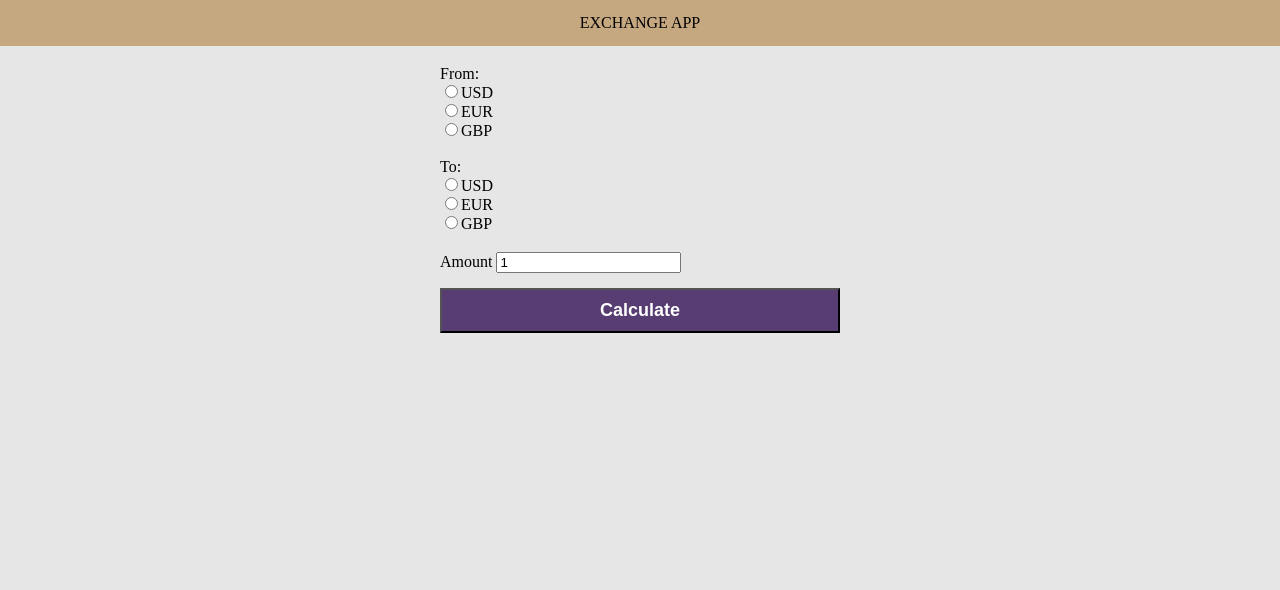
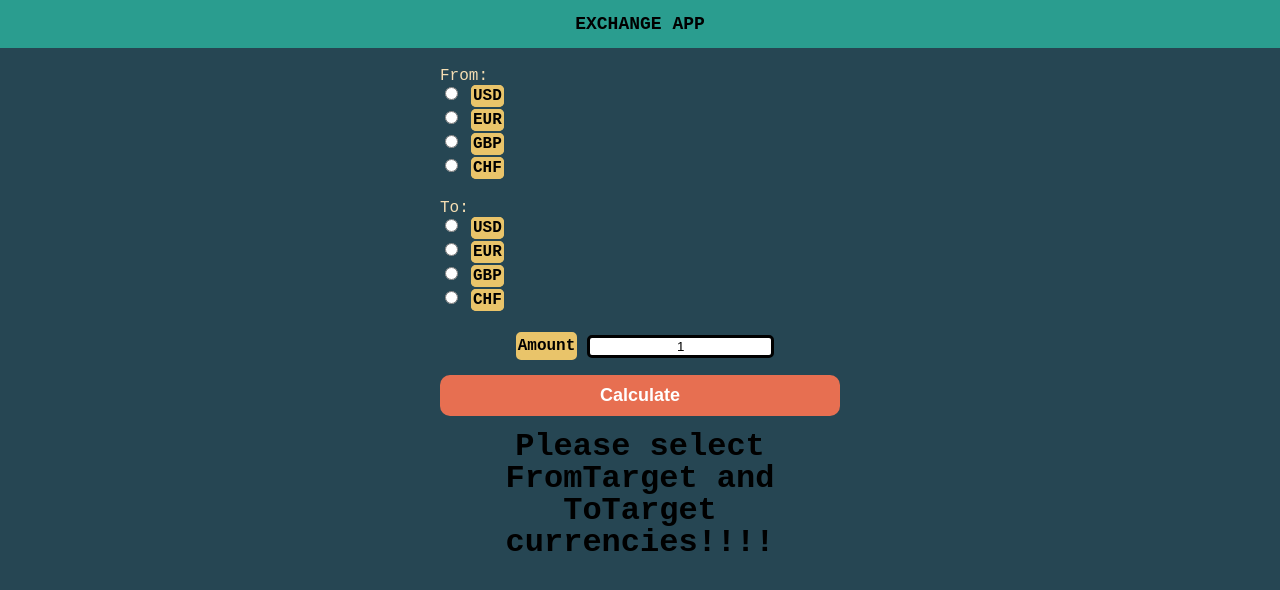
Before and after one commit to 76-Istanbul-Front-End-Bootcamp/odev_hafta-4-ecsabanci, a plain HTML site: page index.html in a window 1280 px wide. Both pictures are taken after a click on the element "Calculate". Drawn offline with Linux system fonts and the light colour scheme.

Commit message:
Ödev Tamamlandı.

```diff
--- a/index.html
+++ b/index.html
@@ -31,6 +31,6 @@
         </div>
     </div>
 
-    <script src="./script.js"></script>
+    <script src="./myscript.js"></script>
 </body>
 </html>
--- /dev/null
+++ b/myscript.js
@@ -0,0 +1,111 @@
+// datamizi tutalim
+const data = {
+    USD: {EUR: 0.82, GBP: 0.74, CHF: 0.89},
+    EUR: {USD: 1.23, GBP: 0.91, CHF: 1.08},
+    GBP: {USD: 1.35, EUR: 1.10, CHF: 1.18},
+    CHF: {USD: 1.13, EUR: 0.92, GBP: 0.84}
+};
+
+
+const currencyKeys = Object.keys(data);
+
+
+function createCurrencyElements(elements, root, inputName){
+
+    for(let i =0; i< elements.length; i++){
+
+        const currencyKeyDiv   = document.createElement("div");
+
+        const currencyKeyInput = document.createElement("input");
+
+        currencyKeyInput.setAttribute("type", "radio");
+
+        currencyKeyInput.setAttribute("name", inputName);
+
+        currencyKeyInput.setAttribute("id", inputName + elements[i]);
+
+        currencyKeyInput.setAttribute("value", elements[i]);
+
+
+        const currencyKeyLabel = document.createElement("label");
+
+        currencyKeyLabel.setAttribute("for", inputName + elements[i]);
+
+        currencyKeyLabel.textContent = elements[i];
+
+
+        currencyKeyDiv.appendChild(currencyKeyInput);
+        currencyKeyDiv.appendChild(currencyKeyLabel);
+
+
+        root.appendChild(currencyKeyDiv);
+    }
+}
+
+
+const parentEl = document.querySelector("#currency-box-from");
+const fromInputName = "currency_from";
+createCurrencyElements(currencyKeys, parentEl, fromInputName);
+
+
+const parentToEl = document.querySelector("#currency-box-to");
+const toInputName = "currency_to";
+createCurrencyElements(currencyKeys, parentToEl, toInputName);
+
+
+const calculateButton = document.querySelector("#calculate-button");
+
+calculateButton.addEventListener("click", function(){
+
+    let fromTarget = document.querySelector("input[name='currency_from']:checked");
+
+    let toTarget   = document.querySelector("input[name='currency_to']:checked");
+
+    const amount     = document.querySelector("input[name='amount']").value;
+
+    const currencyResult = document.querySelector("#currency-result");
+
+
+    if(fromTarget && toTarget){
+        fromTarget = fromTarget.value;
+        toTarget = toTarget.value;
+
+        if(fromTarget === toTarget){
+
+            currencyResult.innerHTML = " Please choose currencies different than each other...";
+
+
+        } else if(isNaN(Number(amount))){
+
+            currencyResult.innerHTML = "Please write a number for amount!!!";
+
+        } else {
+
+            const currentCurrencyObject = data[fromTarget];
+
+            const resultForOne = currentCurrencyObject[toTarget];
+
+            const result = amount * resultForOne;
+
+
+            currencyResult.innerHTML = amount + " " + fromTarget + " = " + result + " " + toTarget;
+        }
+    }
+    else {
+        if(!fromTarget && !toTarget){
+            currencyResult.innerHTML = "Please select FromTarget and ToTarget currencies!!!!"
+        }
+
+        else if(!fromTarget){
+            currencyResult.innerHTML = "Please select FromTarget currency!!!!"
+        }
+
+        else if(!toTarget){
+            currencyResult.innerHTML = "Please select ToTarget currency!!!!"
+        }
+
+    }
+
+
+
+ });
--- a/style.css
+++ b/style.css
@@ -49,13 +49,16 @@ table {
 
 /* OUR CSS */
 body {
-    background: #e6e6e6;
+    background: #264653;
+    font-family: 'Courier New', Courier, monospace;
 }
 
 header {
     text-align: center;
-    background: #c5a880;
+    background: #2a9d8f;
     padding: 15px 0;
+    font-weight: bold;
+    font-size: 18px;
 }
 
 .container {
@@ -65,10 +68,36 @@ header {
 
 .currency-box {
     margin: 20px 0;
+    color: wheat;
+}
+
+label {
+    border: 2px solid #e9c46a;
+    color: black;
+    font-weight: bold;
+    line-height: 1.5;
+    border-radius: 5px;
+    background: #e9c46a;
+    margin-right: 10px;
+    margin-left: 10px;
+    cursor: pointer;
+}
+
+input {
+    border: 3px solid;
+    border-radius: 5px;
+    text-align: center;
+}
+
+p {
+    color:wheat;
 }
 
 .currency-amount {
-    margin: 15px 0;
+    display: flex;
+    justify-content: center;
+    align-items: center;
+
 }
 
 .currency-calculate{
@@ -78,14 +107,25 @@ header {
 .currency-calculate button {
     width: 100%;
     padding: 10px;
-    background: #583d72;
+    background: #e76f51;
     color: #fff;
     font-weight: bold;
     font-size: 18px;
+    border-radius: 10px;
+    border: 0;
+    cursor: pointer;
 }
 
+.currency-calculate button:active {
+    transform: scale(0.98);
+}
 .currecy-result {
     font-size: 32px;
     text-align: center;
     font-weight: bold;
+
 }
+
+#amount {
+    cursor: default;
+}
```
